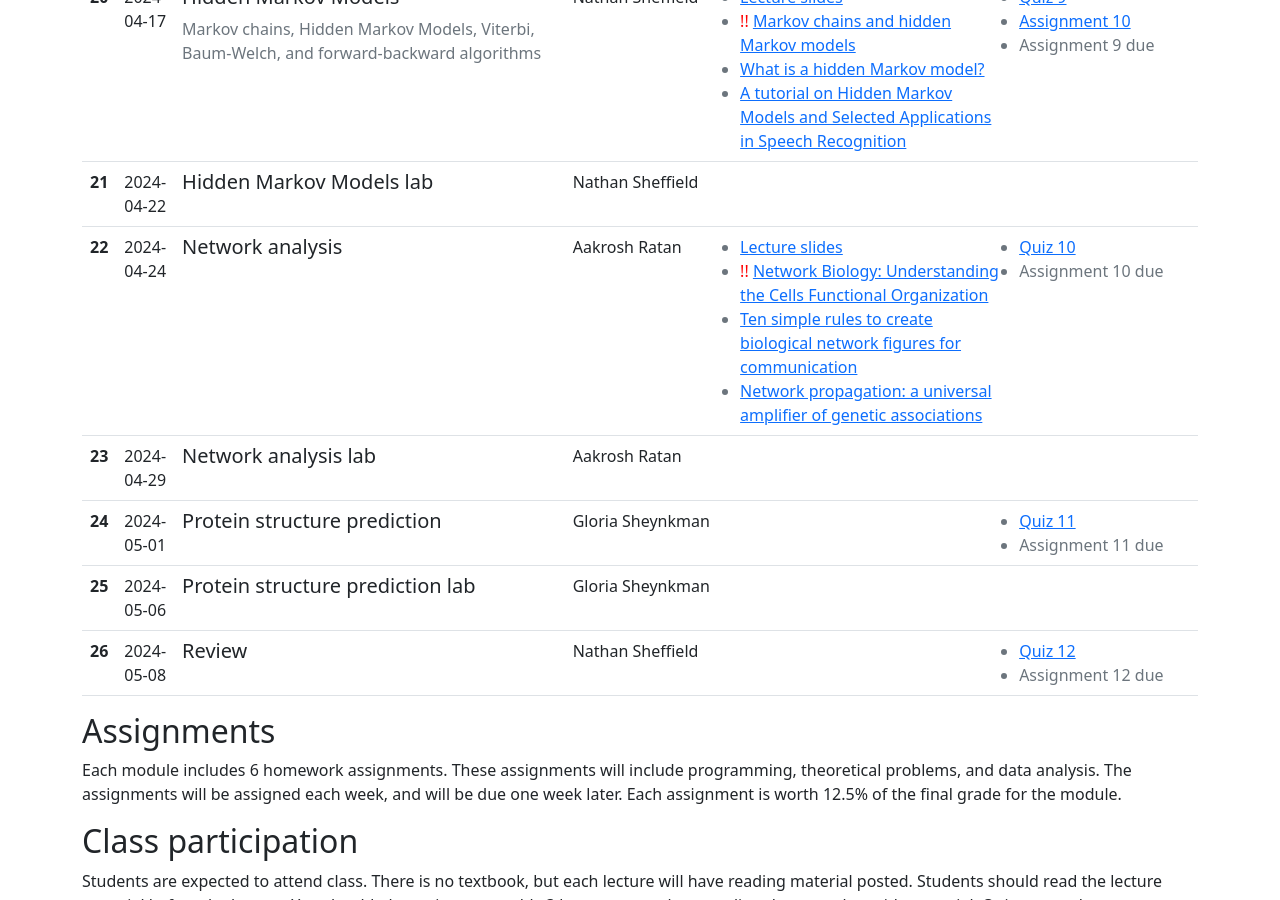
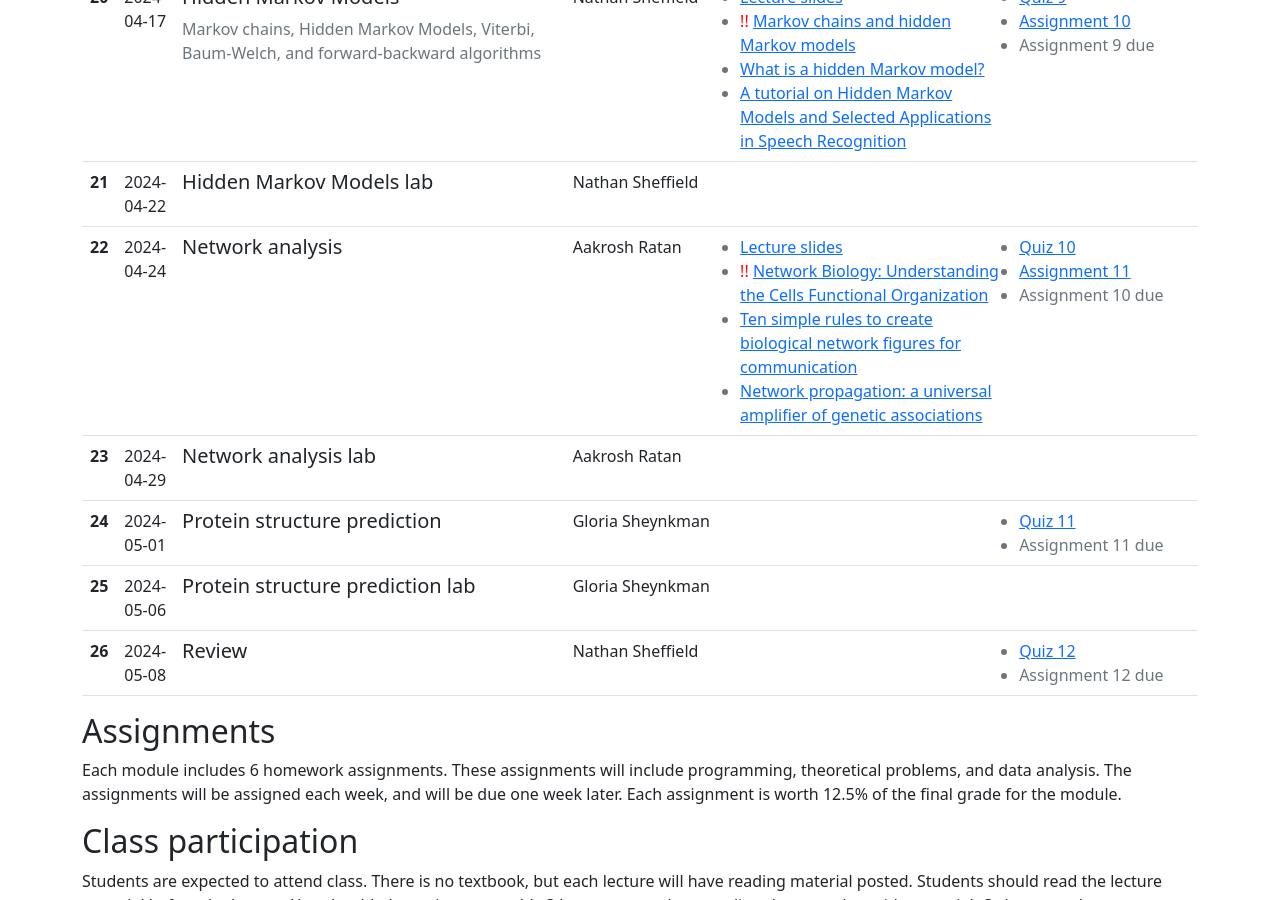
Before and after one commit to uvacobi/compbio2025, a Jekyll site: the page built from index.md, in a window 1280 px wide and 900 px high, scrolled down 3435 px. Built offline with Jekyll 4.4.1, drawn with Linux system fonts in a browser that asks for light colours.

Commit message:
added the assignment link

````diff
--- a/_data/lectures.yaml
+++ b/_data/lectures.yaml
@@ -335,6 +335,8 @@
     assignments:
       - title: Quiz 10
         url: https://forms.gle/XQqhc2ztMZ4SZBtx5
+      - title: Assignment 11
+        url: https://github.com/cphg/network_analysis
       - title: Assignment 10 due
   - lecture_number: 23
     date: 2024-04-29
--- a/slides/networks.html
+++ b/slides/networks.html
@@ -425,6 +425,6 @@
 [6]  4.000000e+00  4.000000e+00  5.645751e+00
 ```
 
-Note: First eigenvalue of Laplacian matrix is always zero. Second eigenvector of Laplacian matrix characterizes a network partition. So all positive values in this case are one cluster, and the negative values are the second cluster
+Note: number of times 0 appears as an eigenvalue in the Laplacian is the number of connected components in the graph. Second eigenvalue called the algebraic connectivity, is greater than 0 if and only if G is a connected graph, and reflects how well connected the overall graph is. Second eigenvector of Laplacian matrix characterizes a network partition. So all positive values in this case are one cluster, and the negative values are the second cluster
 
 ---
````
